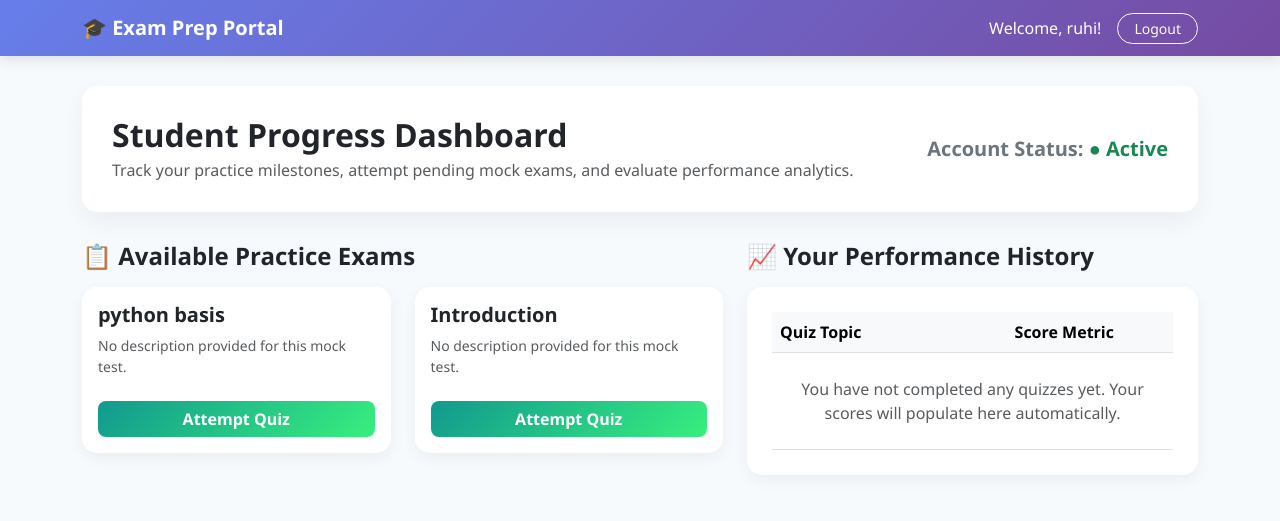
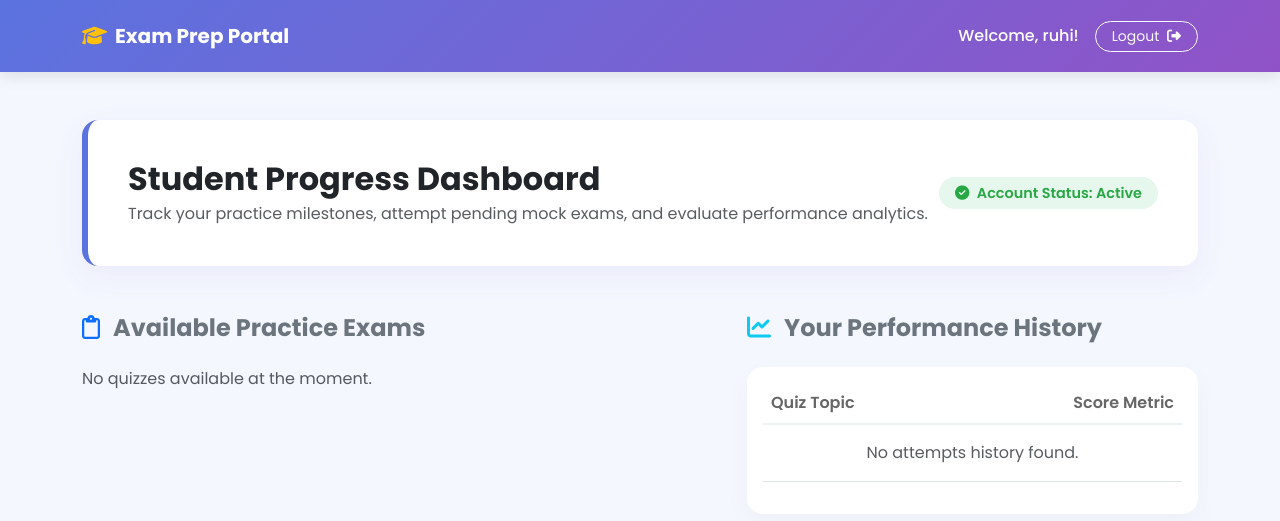
Before and after one commit to tapanshu05/quiz-application, a Django app: page /dashboard/ in a window 1280 px wide. Shown: the top 521 px of the page. Run offline with Django 5.2, Linux system fonts and the light colour scheme; a user stored in the database is signed in; data comes from the database, SQL or seed files in the repository.

Commit message:
Complete makeover for student dashboard UI

```diff
--- a/quiz_app/templates/quiz_app/dashboard.html
+++ b/quiz_app/templates/quiz_app/dashboard.html
@@ -3,91 +3,177 @@
 <head>
     <meta charset="UTF-8">
     <meta name="viewport" content="width=device-width, initial-scale=1.0">
-    <title>Student Dashboard</title>
+    <title>Student Dashboard - Exam Prep Portal</title>
     <link href="https://cdn.jsdelivr.net/npm/bootstrap@5.3.0/dist/css/bootstrap.min.css" rel="stylesheet">
+    <link href="https://cdnjs.cloudflare.com/ajax/libs/font-awesome/6.4.0/css/all.min.css" rel="stylesheet">
     <style>
-        body { background-color: #f7fafc; font-family: 'Segoe UI', sans-serif; }
-        .navbar-custom { background: linear-gradient(135deg, #667eea 0%, #764ba2 100%); box-shadow: 0 4px 12px rgba(0,0,0,0.1); }
-        .dashboard-header { background: white; border-radius: 15px; box-shadow: 0 10px 25px rgba(0,0,0,0.05); padding: 30px; margin-top: 30px; margin-bottom: 30px; }
-        .quiz-card { background: white; border: none; border-radius: 15px; box-shadow: 0 5px 15px rgba(0,0,0,0.05); transition: all 0.3s ease; }
-        .quiz-card:hover { transform: translateY(-5px); box-shadow: 0 10px 25px rgba(118, 75, 162, 0.15); }
-        .btn-start { background: linear-gradient(135deg, #11998e 0%, #38ef7d 100%); border: none; color: white; font-weight: 600; border-radius: 8px; }
-        .btn-start:hover { background: linear-gradient(135deg, #38ef7d 0%, #11998e 100%); color: white; }
-        .table-container { background: white; border-radius: 15px; box-shadow: 0 5px 15px rgba(0,0,0,0.05); padding: 25px; }
-        .badge-score { background-color: #764ba2; color: white; font-size: 0.95rem; padding: 8px 12px; border-radius: 20px; }
+        @import url('https://fonts.googleapis.com/css2?family=Poppins:wght@300;400;500;600;700&display=swap');
+
+        body {
+            font-family: 'Poppins', sans-serif;
+            background-color: #f4f7fe;
+            color: #333;
+        }
+
+        /* 💜 नेवबार को तुम्हारी थीम जैसा प्रीमियम ग्रेडिएंट लुक दिया */
+        .navbar-custom {
+            background: linear-gradient(135deg, #5b73df 0%, #9053c7 100%);
+            box-shadow: 0 4px 15px rgba(0,0,0,0.1);
+        }
+
+        /* 🌟 मुख्य हेडर कार्ड */
+        .welcome-card {
+            background: white;
+            border: none;
+            border-radius: 16px;
+            box-shadow: 0 10px 30px rgba(144, 83, 199, 0.08);
+            border-left: 6px solid #5b73df;
+        }
+
+        .status-badge {
+            background-color: #e6f7ed;
+            color: #28a745;
+            font-weight: 600;
+            padding: 6px 16px;
+            border-radius: 30px;
+            font-size: 0.9rem;
+        }
+
+        /* 📝 क्विज़ कार्ड्स को री-डिज़ाइन किया */
+        .quiz-card {
+            background: white;
+            border: none;
+            border-radius: 16px;
+            transition: all 0.3s ease;
+            box-shadow: 0 5px 15px rgba(0,0,0,0.02);
+        }
+
+        .quiz-card:hover {
+            transform: translateY(-5px);
+            box-shadow: 0 12px 25px rgba(91, 115, 223, 0.15);
+        }
+
+        /* 🟩 एटेम्प्ट बटन */
+        .btn-attempt {
+            background: linear-gradient(135deg, #11998e 0%, #38ef7d 100%);
+            border: none;
+            color: white;
+            font-weight: 500;
+            border-radius: 10px;
+            padding: 10px 20px;
+            transition: opacity 0.2s;
+        }
+
+        .btn-attempt:hover {
+            opacity: 0.9;
+            color: white;
+        }
+
+        /* 📊 परफॉर्मेंस हिस्ट्री टेबल */
+        .history-card {
+            background: white;
+            border: none;
+            border-radius: 16px;
+            box-shadow: 0 10px 30px rgba(0,0,0,0.03);
+        }
+
+        .table {
+            vertical-align: middle;
+        }
+
+        .table th {
+            font-weight: 600;
+            color: #666;
+            border-bottom: 2px solid #edf2f9;
+        }
+
+        /* 🎯 स्कोर बैज */
+        .score-badge {
+            background: linear-gradient(135deg, #6c5ce7 0%, #a29bfe 100%);
+            color: white;
+            font-weight: 600;
+            padding: 6px 14px;
+            border-radius: 20px;
+        }
     </style>
 </head>
 <body>
 
-    <!-- Navbar -->
-    <nav class="navbar navbar-expand-lg navbar-dark navbar-custom">
+    <nav class="navbar navbar-custom navbar-dark py-3 mb-5">
         <div class="container">
-            <a class="navbar-brand fw-bold" href="#">🎓 Exam Prep Portal</a>
+            <a class="navbar-brand fw-bold d-flex align-items-center" href="#">
+                <i class="fa-solid fa-graduation-cap me-2 text-warning"></i> Exam Prep Portal
+            </a>
             <div class="d-flex align-items-center">
-                <span class="navbar-text text-white me-3 fw-medium">Welcome, {{ request.user.username }}!</span>
-                <a href="{% url 'logout' %}" class="btn btn-sm btn-outline-light rounded-pill px-3">Logout</a>
+                <span class="text-white me-3 fw-medium">Welcome, {{ user.username }}!</span>
+                <a href="{% url 'logout' %}" class="btn btn-outline-light btn-sm px-3 rounded-pill">Logout <i class="fa-solid fa-sign-out-alt ms-1"></i></a>
             </div>
         </div>
     </nav>
 
     <div class="container">
-        <!-- Header Welcome Box -->
-        <div class="dashboard-header d-md-flex align-items-center justify-content-between">
+        <div class="card welcome-card p-4 mb-5">
+            <div class="card-body d-flex flex-column flex-md-row justify-content-between align-items-md-center">
                 <div>
-                <h2 class="fw-bold text-dark mb-1">Student Progress Dashboard</h2>
+                    <h2 class="fw-bold mb-1 text-dark">Student Progress Dashboard</h2>
                     <p class="text-muted mb-0">Track your practice milestones, attempt pending mock exams, and evaluate performance analytics.</p>
                 </div>
                 <div class="mt-3 mt-md-0">
-                <span class="fs-5 fw-bold text-secondary">Account Status: <span class="text-success">● Active</span></span>
+                    <span class="status-badge"><i class="fa-solid fa-circle-check me-1"></i> Account Status: Active</span>
+                </div>
             </div>
         </div>
 
-        <div class="row">
-            <!-- Left Side: Available Quizzes -->
-            <div class="col-lg-7 mb-4">
-                <h4 class="fw-bold text-dark mb-3">📋 Available Practice Exams</h4>
-                <div class="row">
-                    {% for quiz in available_quizzes %}
-                    <div class="col-md-6 mb-3">
-                        <div class="card quiz-card h-100 p-3 d-flex flex-column justify-content-between">
+        <div class="row g-4">
+            <div class="col-lg-7">
+                <h4 class="fw-bold text-secondary mb-4"><i class="fa-regular fa-clipboard me-2 text-primary"></i> Available Practice Exams</h4>
+                <div class="row g-3">
+                    {% for quiz in quizzes %}
+                    <div class="col-md-6">
+                        <div class="card quiz-card h-100 p-3">
+                            <div class="card-body d-flex flex-column justify-content-between">
                                 <div>
-                                <h5 class="fw-bold text-dark mb-2">{{ quiz.title }}</h5>
-                                <p class="text-muted small mb-3">{{ quiz.description|default:"No description provided for this mock test." }}</p>
+                                    <h5 class="fw-bold text-dark text-capitalize mb-2">{{ quiz.title }}</h5>
+                                    <p class="text-muted small mb-4">
+                                        {% if quiz.description %}{{ quiz.description }}{% else %}No description provided for this mock test.{% endif %}
+                                    </p>
                                 </div>
-                            <a href="{% url 'start_quiz' quiz.id %}" class="btn btn-start w-100 mt-2">Attempt Quiz</a>
+                                <a href="{% url 'take_quiz' quiz.id %}" class="btn btn-attempt w-100 shadow-sm text-center">
+                                    <i class="fa-solid fa-play me-1 small"></i> Attempt Quiz
+                                </a>
+                            </div>
                         </div>
                     </div>
                     {% empty %}
                     <div class="col-12">
-                        <div class="alert alert-info">No practice quizzes have been uploaded by the Administrator yet.</div>
+                        <p class="text-muted">No quizzes available at the moment.</p>
                     </div>
                     {% endfor %}
                 </div>
             </div>
 
-            <!-- Right Side: Performance Score History -->
-            <div class="col-lg-5 mb-4">
-    <h4 class="fw-bold text-dark mb-3">📈 Your Performance History</h4>
-    <div class="table-container">
+            <div class="col-lg-5">
+                <h4 class="fw-bold text-secondary mb-4"><i class="fa-solid fa-chart-line me-2 text-info"></i> Your Performance History</h4>
+                <div class="card history-card p-3">
                     <div class="table-responsive">
-            <table class="table table-hover align-middle mb-0">
-                <thead class="table-light">
+                        <table class="table table-hover">
+                            <thead>
                                 <tr>
                                     <th>Quiz Topic</th>
-                        <th class="text-center">Score Metric</th>
+                                    <th class="text-end">Score Metric</th>
                                 </tr>
                             </thead>
                             <tbody>
-                    {% for result in past_results %}
+                                {% for attempt in attempts %}
                                 <tr>
-                        <td class="fw-bold text-secondary">{{ result.quiz.title }}</td>
-                        <td class="text-center">
-                            <span class="badge badge-score">{{ result.score }} / {{ result.total_questions }}</span>
+                                    <td class="text-dark fw-medium text-capitalize">{{ attempt.quiz.title }}</td>
+                                    <td class="text-end">
+                                        <span class="score-badge">{{ attempt.score }}/{{ attempt.total_questions }}</span>
                                     </td>
                                 </tr>
                                 {% empty %}
                                 <tr>
-                        <td colspan="2" class="text-center text-muted py-4">You have not completed any quizzes yet. Your scores will populate here automatically.</td>
+                                    <td colspan="2" class="text-muted text-center py-3">No attempts history found.</td>
                                 </tr>
                                 {% endfor %}
                             </tbody>
@@ -98,5 +184,6 @@
         </div>
     </div>
 
+    <script src="https://cdn.jsdelivr.net/npm/bootstrap@5.3.0/dist/js/bootstrap.bundle.min.js"></script>
 </body>
 </html>
```
Lines whose indentation alone changed are shown as unchanged.
